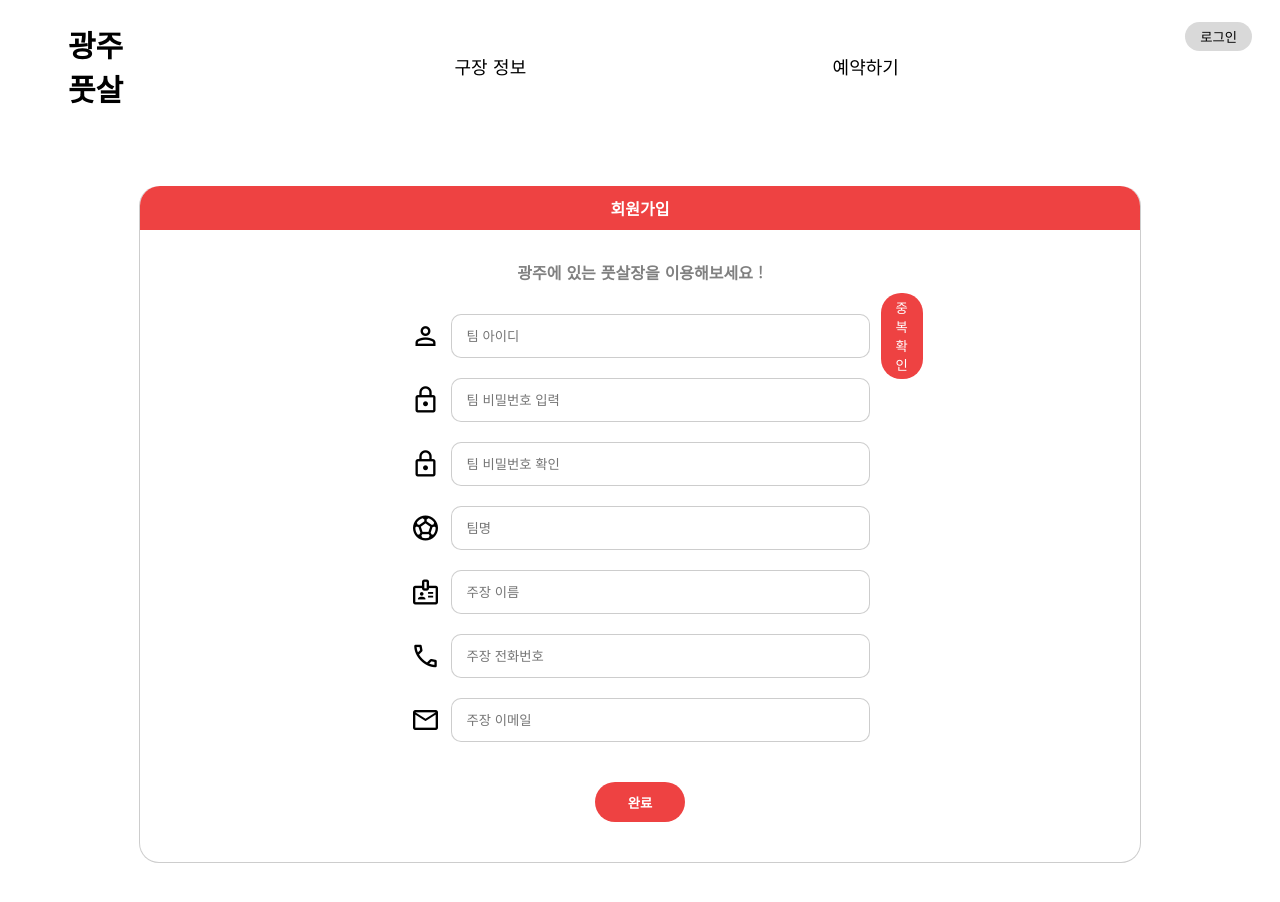
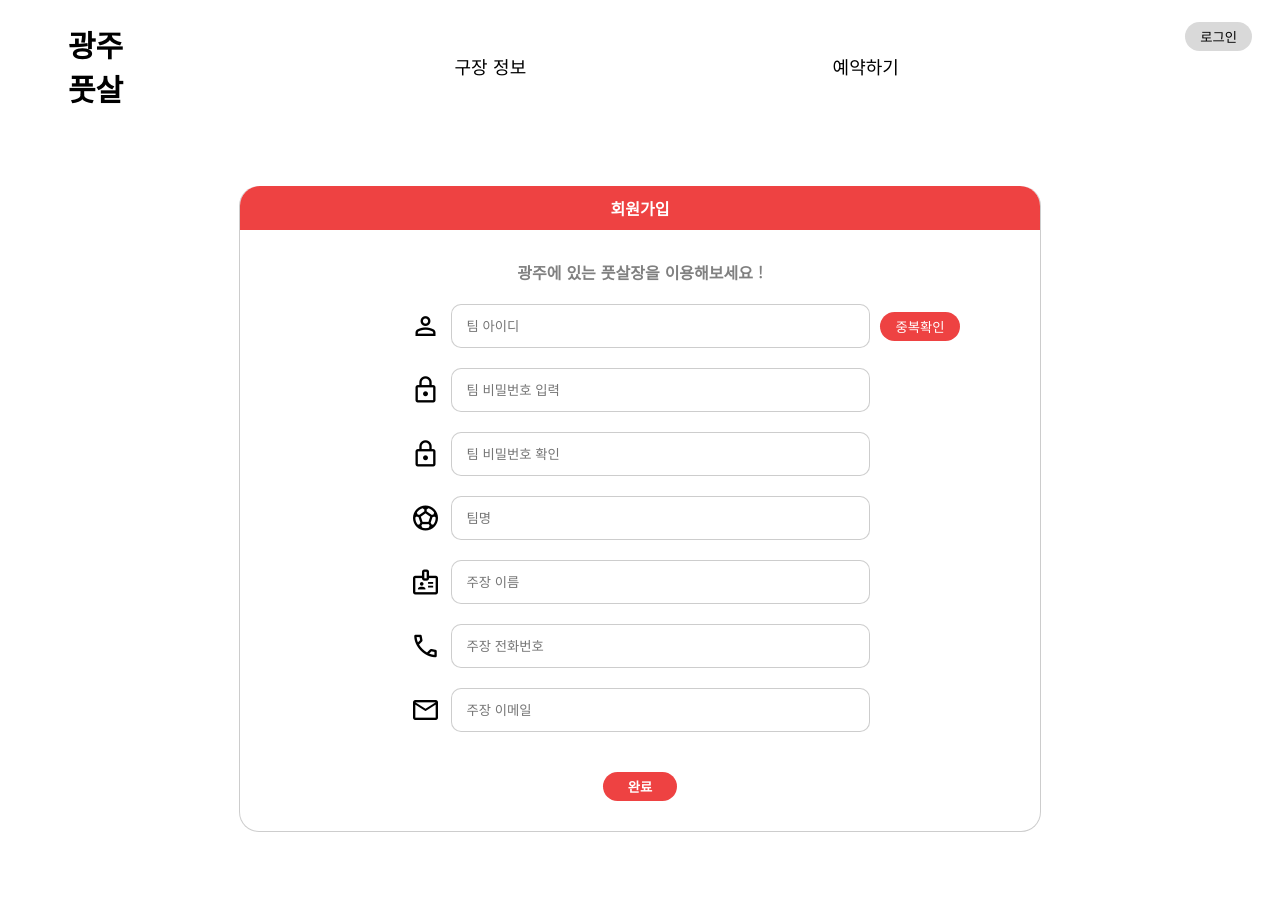
Before and after one commit to minji2219/fusal-matching-fe, a React (Create React App) app: page /membership in a window 1280 px wide. Shown: the top 902 px of the page. Built offline with nearby package versions, Linux system fonts and the light colour scheme.

Commit message:
회원가입 페이지 수정
서버 에러로 인한 미수정 사항 고친 후 수정 예정

```diff
--- a/src/App.css
+++ b/src/App.css
@@ -12,7 +12,6 @@ button {
   border: none;
   cursor: pointer;
   padding: 5px 15px;
-  /* min-width: 80px; */
 }
 button:hover {
   opacity: 0.7;
--- a/src/App.js
+++ b/src/App.js
@@ -8,8 +8,6 @@ import MyPage from "./pages/MyPage";
 import LoginPage from "./pages/LoginPage";
 import MembershipPage from "./pages/MembershipPage";
 import FindPage from "./pages/FindPage";
-import { useContext } from "react";
-import { UserContext } from "./context/UserContext";
 
 const Layout = () => {
   return (
--- a/src/css/pages/MembershipPage.css
+++ b/src/css/pages/MembershipPage.css
@@ -1,40 +1,46 @@
-.membershipbox{
-  margin:70px auto;
-  width:1000px;
-  border:1px solid rgba(128, 128, 128, 0.397);
-  border-top:none;
+.membership__box {
+  margin: 70px auto;
+  width: 800px;
+  border: 1px solid rgba(128, 128, 128, 0.397);
+  border-top: none;
   border-radius: 20px;
 }
-.memebership_ment{
-  font-weight:600;
-  color:white;
+.memebership__head {
+  font-weight: 600;
+  color: white;
   text-align: center;
-  padding:10px;
-  background-color:#EE4242;
-  border-radius:20px 20px 0 0;
+  padding: 10px;
+  background-color: #ee4242;
+  border-radius: 20px 20px 0 0;
 }
-.membership_top{
-  margin:30px 0 10px 0;
-  font-weight: 700;
-  color:gray;
-}
-.membership_inputs{
-  display:flex;
+.membership__content {
+  margin: 30px 0;
+  display: flex;
   flex-direction: column;
   align-items: center;
-  gap:20px;
+  gap: 20px;
 }
-.btn_complete{
-  margin: 20px 0 40px 0;
-  width:90px;
-  height:40px;
-  color:white;
-  font-weight:600;
-  background-color: #EE4242;
+.membership__ment {
+  font-weight: 700;
+  color: gray;
 }
-.check_btn{
-  background-Color:#EE4242;
-  color:white;
-  border-Radius:20px;
-
+.input--membership {
+  position: relative;
 }
+.duplication-check__btn {
+  background-color: #ee4242;
+  color: white;
+  border-radius: 20px;
+  position: absolute;
+  right: -90px;
+}
+.membership__validation {
+  color: rgb(255, 116, 116);
+  font-size: 0.9rem;
+}
+.membership__complete__btn {
+  padding: 5px 25px;
+  color: white;
+  font-weight: 600;
+  background-color: #ee4242;
+}
--- a/src/helper/api.js
+++ b/src/helper/api.js
@@ -25,5 +25,6 @@ export const apiPost = async (url, postData) => {
     return result.data;
   } catch (e) {
     console.log(e);
+    throw new Error();
   }
 };
--- a/src/pages/MembershipPage.js
+++ b/src/pages/MembershipPage.js
@@ -2,95 +2,106 @@ import React, { useEffect, useState } from "react";
 import "../css/pages/MembershipPage.css";
 import axios from "axios";
 import { useNavigate } from "react-router-dom";
+import { apiPost } from "../helper/api";
 
 const MembershipPage = () => {
-  const [color, setColor] = useState("black");
-  const [pw, setPw] = useState();
-  const [checkpw, setCheckpw] = useState();
-  const [id, setId] = useState();
+  const [id, setId] = useState("");
+  const [pw, setPw] = useState("");
+  const [checkpw, setCheckpw] = useState("");
+  const [idTextColor, setIdTextColor] = useState("black");
+  const [idCheckBtn, setIdCheckBtn] = useState("중복확인");
+  const [idDuplicationState, setIdDuplicationState] = useState();
   const [teamName, setTeamName] = useState();
-  const [captinName, setCaptinName] = useState();
-  const [tel, setTel] = useState();
+  const [captainName, setCaptainName] = useState();
+  const [phone, setPhone] = useState();
   const [email, setEmail] = useState();
-
-  const [hidden, setHidden] = useState("hidden");
-  const [checkMent, setCheckMent] = useState("중복확인");
-
-  let DuplicationCheck;
+  const [validtaionMent, setValidtaionMent] = useState("");
   const navigate = useNavigate();
 
-  const checkDuplication = async (e) => {
+  const checkIdDuplication = async (e) => {
+    let pattern = /^[a-z0-9~!@#$%<>?^&*+]{4,45}$/;
+    if (!pattern.test(id)) {
+      alert(
+        "아이디는 4~45자리의 영문 소문자, 숫자, 특수문자(~!@#$%<>?^&*+)만 사용 가능합니다."
+      );
+      return;
+    }
+
+    const postData = {
+      idOrNick: id,
+    };
     try {
-      DuplicationCheck = await axios.post(
-        "https://6f2b-121-147-100-85.ngrok-free.app/teams/check-id",
-        {
-          idORNick: id,
-          headers: {
-            "Content-Type": `application/json`,
-            "ngrok-skip-browser-warning": "69420",
-          },
-        }
-      );
-    } catch (err) {
-      console.log("err입니당~", err);
-    }
-    console.log(DuplicationCheck);
-    if (DuplicationCheck.data) {
-      setColor("#1FBB25");
-      setCheckMent("ID적합");
+      const data = await apiPost("teams/check-id", postData);
+      if (data) {
+        setIdDuplicationState(true);
+        setIdTextColor("#1FBB25");
+        setIdCheckBtn("ID적합");
       } else {
-      setColor("gray");
-      setCheckMent("ID존재");
+        setIdDuplicationState(false);
+        setIdTextColor("gray");
+        setIdCheckBtn("ID존재");
         e.target.style.backgroundColor = "white";
         e.target.style.border = "1px solid #EE4242";
         e.target.style.color = "#EE4242";
       }
+    } catch (e) {
+      console.log("server error");
+    }
   };
-  useEffect(() => {
-    if (checkpw > 0) {
-      if (pw == checkpw) {
-        setHidden("visible");
-      } else {
-        setHidden("hidden");
+  // TODO: 서버 작동 원상태로 돌아오면 아이디 중복확인 변경
+  // useEffect(()=>{
+  //   setIdDuplicationState(undefined)
+  //   setIdCheckBtn("중복확인")
+  // },[id])
+
+  const handleMembership = async (e) => {
+    e.preventDefault();
+    if (id === "") {
+      setValidtaionMent("아이디를 입력해주세요.");
+      return;
+    } else if (!idDuplicationState) {
+      setValidtaionMent("아이디 중복확인을 진행해주세요.");
+      return;
+    } else if (pw === "") {
+      setValidtaionMent("비밀번호를 입력해주세요.");
+      return;
+    } else if (pw !== checkpw) {
+      setValidtaionMent("비밀번호가 일치하지 않습니다.");
+      return;
+    } else if (teamName === "") {
+      setValidtaionMent("팀명을 입력해주세요.");
+      return;
+    } else if (captainName === "") {
+      setValidtaionMent("주장 이름을 입력해주세요.");
+      return;
+    } else if (phone === "") {
+      setValidtaionMent("주장 전화번호를 입력해주세요.");
+      return;
+    } else if (email === "") {
+      setValidtaionMent("주장 이메일을 입력해주세요.");
+      return;
     }
-    }
-  }, [checkpw]);
 
-  const fetchMembership = async () => {
-    try {
-      await axios.post("https://6f2b-121-147-100-85.ngrok-free.app/teams/new", {
+    const postData = {
       id: id,
       password: pw,
       teamName: teamName,
-        captinName: captinName,
-        tel: tel,
+      captinName: captainName,
+      tel: phone,
       email: email,
-        headers: {
-          "Content-Type": `application/json`,
-          "ngrok-skip-browser-warning": "69420",
-        },
-      });
+    };
+    await apiPost("teams/new", postData);
     navigate("/login");
-    } catch (err) {
-      console.log("err입니당~", err);
-    }
   };
   return (
-    <div>
-      <div className="membershipbox">
-        <div className="memebership_ment">회원가입</div>
-        <div className="membership_inputs">
-          <div className="membership_top">
+    // TODO:폼에 넣기(로그인도)
+    <div className="membership__box">
+      <div className="memebership__head">회원가입</div>
+      <form className="membership__content" onSubmit={handleMembership}>
+        <div className="membership__ment">
           광주에 있는 풋살장을 이용해보세요 !
         </div>
-
-          <div
-            style={{
-              display: "flex",
-              alignItems: "center",
-              position: "relative",
-            }}
-          >
+        <div className="input__icon input--membership">
           <span
             style={{ fontSize: "30px" }}
             className="material-symbols-outlined"
@@ -99,23 +110,23 @@ const MembershipPage = () => {
           </span>
           <input
             placeholder="팀 아이디"
-              style={{ color: `${color}` }}
+            style={{ color: `${idTextColor}` }}
             onChange={(e) => {
               setId(e.target.value);
             }}
+            value={id}
           />
           <button
-              className="check_btn"
-              style={{ position: "absolute", left: "470px" }}
-              onClick={(e) => {
-                checkDuplication(e);
-              }}
+            className="duplication-check__btn"
+            type="button"
+            // TODO:되는지 확인하기 checkDuplication으로만 적어보기(e)없이
+            onClick={checkIdDuplication}
           >
-              {checkMent}
+            {idCheckBtn}
           </button>
         </div>
-
-          <div style={{ display: "flex", alignItems: "center" }}>
+        {/* TODO:pw, pwcheck 같음 여부는 회원가입 완료 버튼 눌렀을 때 순차적으로 유효성 검사 진행하기 */}
+        <div className="input__icon">
           <span
             style={{ fontSize: "30px" }}
             className="material-symbols-outlined"
@@ -125,19 +136,14 @@ const MembershipPage = () => {
           <input
             placeholder="팀 비밀번호 입력"
             type="password"
+            value={pw}
             onChange={(e) => {
               setPw(e.target.value);
             }}
           />
         </div>
 
-          <div
-            style={{
-              display: "flex",
-              alignItems: "center",
-              position: "relative",
-            }}
-          >
+        <div className="input__icon">
           <span
             style={{ fontSize: "30px" }}
             className="material-symbols-outlined"
@@ -147,23 +153,14 @@ const MembershipPage = () => {
           <input
             placeholder="팀 비밀번호 확인"
             type="password"
+            value={checkpw}
             onChange={(e) => {
               setCheckpw(e.target.value);
             }}
           />
-            <div
-              style={{
-                position: "absolute",
-                left: "470px",
-                color: "red",
-                visibility: `${hidden}`,
-              }}
-            >
-              ok!
-            </div>
         </div>
 
-          <div style={{ display: "flex", alignItems: "center" }}>
+        <div className="input__icon">
           <span
             style={{ fontSize: "30px" }}
             className="material-symbols-outlined"
@@ -172,13 +169,14 @@ const MembershipPage = () => {
           </span>
           <input
             placeholder="팀명"
+            value={teamName}
             onChange={(e) => {
               setTeamName(e.target.value);
             }}
           />
         </div>
 
-          <div style={{ display: "flex", alignItems: "center" }}>
+        <div className="input__icon">
           <span
             style={{ fontSize: "30px" }}
             className="material-symbols-outlined"
@@ -187,13 +185,14 @@ const MembershipPage = () => {
           </span>
           <input
             placeholder="주장 이름"
+            value={captainName}
             onChange={(e) => {
-                setCaptinName(e.target.value);
+              setCaptainName(e.target.value);
             }}
           />
         </div>
 
-          <div style={{ display: "flex", alignItems: "center" }}>
+        <div className="input__icon">
           <span
             style={{ fontSize: "30px" }}
             className="material-symbols-outlined"
@@ -202,13 +201,14 @@ const MembershipPage = () => {
           </span>
           <input
             placeholder="주장 전화번호"
+            value={phone}
             onChange={(e) => {
-                setTel(e.target.value);
+              setPhone(e.target.value);
             }}
           />
         </div>
 
-          <div style={{ display: "flex", alignItems: "center" }}>
+        <div className="input__icon">
           <span
             style={{ fontSize: "30px" }}
             className="material-symbols-outlined"
@@ -217,17 +217,15 @@ const MembershipPage = () => {
           </span>
           <input
             placeholder="주장 이메일"
+            value={email}
             onChange={(e) => {
               setEmail(e.target.value);
             }}
           />
         </div>
-
-          <button className="btn_complete" onClick={fetchMembership}>
-            완료
-          </button>
-        </div>
-      </div>
+        <div className="membership__validation">{validtaionMent}</div>
+        <button className="membership__complete__btn">완료</button>
+      </form>
     </div>
   );
 };
```
Also changed, not shown: src/context/UserContext.js (deleted, +0 -17 lines), src/index.js (+3 -6 lines). Lines whose indentation alone changed are shown as unchanged.
